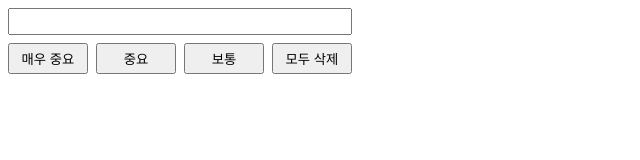
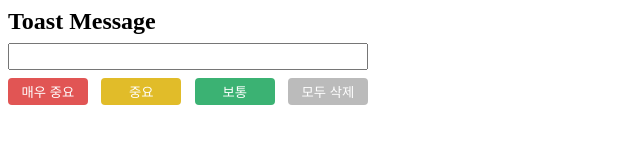
Before and after one commit to viveloper/toast-message, a plain HTML site: page index.html in a window 1280 px wide. Shown: the whole page, without its empty margins (0-640 px from the left). Drawn offline with Linux system fonts and the light colour scheme.

Commit message:
refactor: style

```diff
--- a/index.html
+++ b/index.html
@@ -8,6 +8,9 @@
     <title>Document</title>
   </head>
   <body>
+    <header>
+      <h2>Toast Message</h2>
+    </header>
     <main>
       <div class="form-group">
         <input type="text" />
--- a/style.css
+++ b/style.css
@@ -14,8 +14,15 @@ ul {
   list-style: none;
 }
 
+body {
+  padding: 8px;
+}
+
+header {
+  margin-bottom: 8px;
+}
+
 .form-group {
-  padding: 8px;
   width: 360px;
 }
 
@@ -33,11 +40,34 @@ ul {
 .form-group .button-group button {
   width: 80px;
   padding: 4px;
+  border: none;
+  border-radius: 4px;
+  color: white;
+}
+
+.form-group .button-group button:hover {
+  cursor: pointer;
+}
+
+.form-group .button-group button.button-level2 {
+  background-color: var(--level2-color);
+}
+
+.form-group .button-group button.button-level1 {
+  background-color: var(--level1-color);
+}
+
+.form-group .button-group button.button-level0 {
+  background-color: var(--level0-color);
+}
+
+.form-group .button-group button.button-delete-all {
+  background-color: #bbb;
 }
 
 .toast-list {
-  position: absolute;
-  right: 0;
+  position: fixed;
+  right: 8px;
   top: 16px;
 }
 
```
